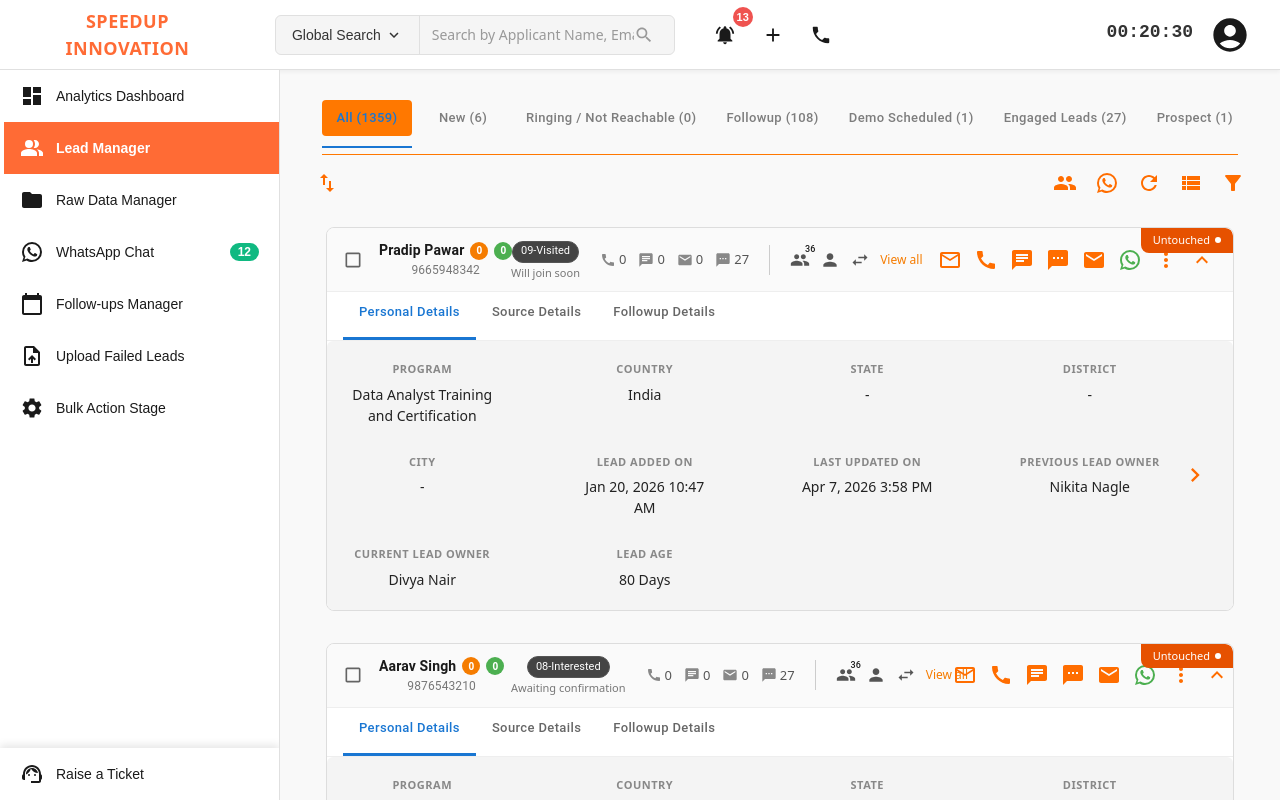
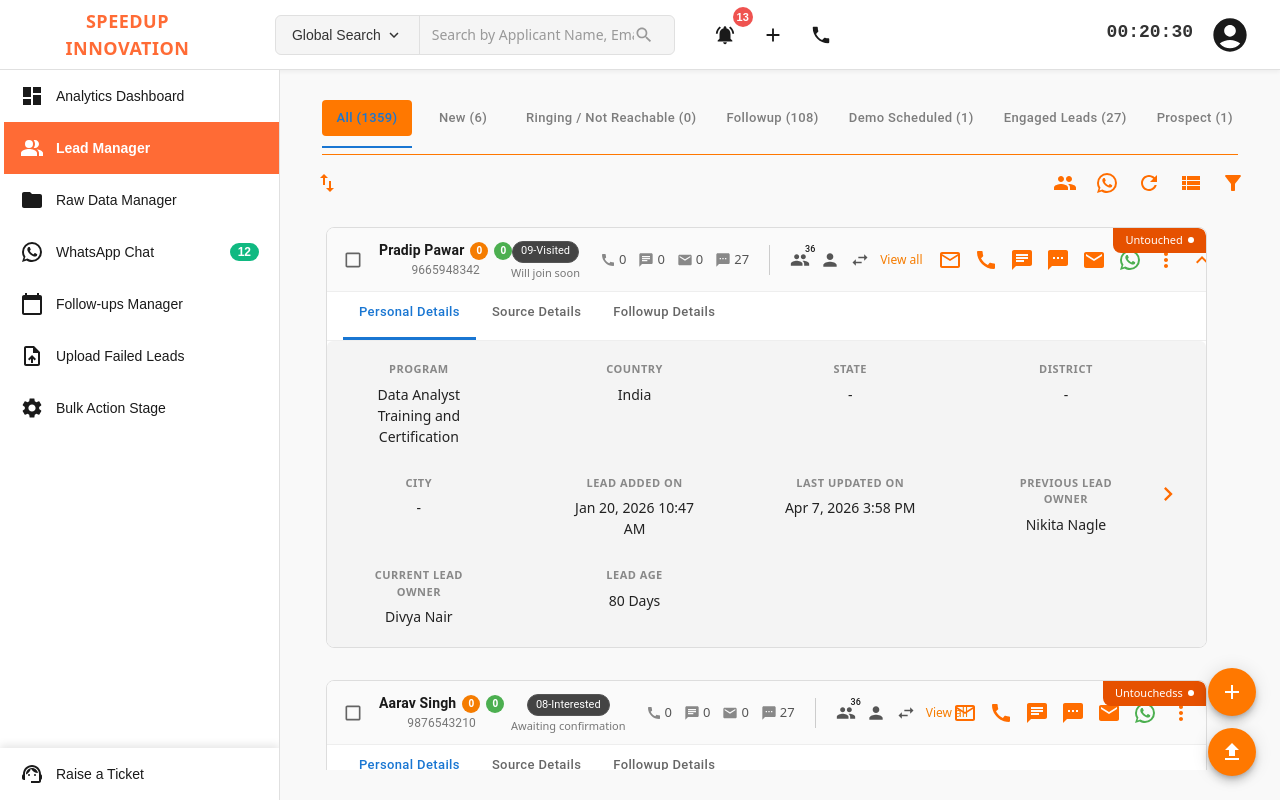
Before and after one commit to devifai-2026/extraaedge-admin, a React (Vite) app in the folder extraedge-admin/: page /leadlist in a window 1280 px wide. Shown: the top 800 px of the page. Built offline with nearby package versions, Linux system fonts and the light colour scheme; sample sign-in values are in the browser's storage.

Commit message:
Ui changes

```diff
--- a/extraedge-admin/src/components/Layout/Layout.css
+++ b/extraedge-admin/src/components/Layout/Layout.css
@@ -16,8 +16,8 @@
   margin-left: 280px;
   padding: 30px;
   background-color: #f9f9f9;
-  overflow-y: auto;
-  min-height: calc(100vh - 70px);
+  overflow: hidden;
+  height: calc(100vh - 70px);
 }
 
 /* Responsive design */
--- a/extraedge-admin/src/components/LeadCard/LeadCard.css
+++ b/extraedge-admin/src/components/LeadCard/LeadCard.css
@@ -5,6 +5,7 @@
   overflow: hidden;
   background: #fff;
   position: relative;
+  width: 97%
 }
 
 /* HEADER */
--- a/extraedge-admin/src/components/LeadCard/LeadCard.jsx
+++ b/extraedge-admin/src/components/LeadCard/LeadCard.jsx
@@ -31,6 +31,7 @@ const LEadCardDataArray = [
         phone: "9665948342",
         status: "09-Visited",
         subStatus: "Will join soon",
+        value: "Untouched",
         personal: {
             program: "Data Analyst Training and Certification",
             country: "India",
@@ -61,6 +62,7 @@ const LEadCardDataArray = [
         name: "Aarav Singh",
         phone: "9876543210",
         status: "08-Interested",
+         value: "Untouchedss",
         subStatus: "Awaiting confirmation",
         personal: {
             program: "Advanced Python Development",
@@ -92,6 +94,7 @@ const LEadCardDataArray = [
         name: "Sneha Desai",
         phone: "9123456789",
         status: "10-Enrolled",
+         value: "",
         subStatus: "Active student",
         personal: {
             program: "Full Stack Web Development",
@@ -123,6 +126,7 @@ const LEadCardDataArray = [
         name: "Rohit Verma",
         phone: "9555666777",
         status: "05-Qualified",
+         value: "Untouched",
         subStatus: "Negotiation phase",
         personal: {
             program: "Data Science with ML",
@@ -154,6 +158,7 @@ const LEadCardDataArray = [
         name: "Priya Nair",
         phone: "9888999000",
         status: "07-Requirement Match",
+         value: "",
         subStatus: "Needs demo",
         personal: {
             program: "UI/UX Design Bootcamp",
@@ -255,9 +260,11 @@ const LeadCard = ({ lead }) => {
                 </div>
 
                 {/* UNTOUCHED BADGE */}
-                <div className="untouched-badge">
-                    Untouched <span className="untouched-dot" />
-                </div>
+                {lead.value && (
+                    <div className="untouched-badge">
+                        {lead.value} <span className="untouched-dot" />
+                    </div>
+                )}
 
             </div>
 
--- a/extraedge-admin/src/pages/LeadList/LeadList.css
+++ b/extraedge-admin/src/pages/LeadList/LeadList.css
@@ -4,6 +4,33 @@
   height: 100%;
 }
 
+.lead-list-tabs {
+  flex-shrink: 0;
+}
+
 .lead-list-bottomcontainer {
   flex-shrink: 0;
 }
+
+.lead-card-scroll-area {
+  flex: 1;
+  min-height: 0;
+  overflow-y: auto;
+  -webkit-overflow-scrolling: touch;
+  scrollbar-width: none; /* Firefox */
+}
+
+/* Hide scrollbar for a cleaner Facebook-like look */
+.lead-card-scroll-area::-webkit-scrollbar {
+  width: 0;
+}
+
+.fab-container {
+  position: fixed;
+  bottom: 24px;
+  right: 24px;
+  display: flex;
+  flex-direction: column;
+  gap: 12px;
+  z-index: 1000;
+}
--- a/extraedge-admin/src/pages/LeadList/LeadList.jsx
+++ b/extraedge-admin/src/pages/LeadList/LeadList.jsx
@@ -1,5 +1,5 @@
 import React, { useState } from "react";
-import { Tabs, Tab, Box, IconButton } from "@mui/material";
+import { Tabs, Tab, Box, IconButton, Fab } from "@mui/material";
 import './LeadList.css';
 import SwapVertIcon from "@mui/icons-material/SwapVert";
 import GroupIcon from "@mui/icons-material/Group";
@@ -7,6 +7,8 @@ import RefreshIcon from "@mui/icons-material/Refresh";
 import ViewListIcon from "@mui/icons-material/ViewList";
 import FilterAltIcon from "@mui/icons-material/FilterAlt";
 import WhatsAppIcon from '@mui/icons-material/WhatsApp';
+import AddIcon from '@mui/icons-material/Add';
+import FileUploadIcon from '@mui/icons-material/FileUpload';
 
 import LeadCardContainer from "../../components/LeadCard/LeadCard";
 
@@ -34,10 +36,8 @@ const LeadList = () => {
     const [tab, setTab] = useState(0);
     return (
         <div className="lead-list-maincontainer">
-            <div className="lead-list-maincontainer">
-
-                {/* INNER WRAPPER (important) */}
-                <div style={{ padding: "0 12px" }}>
+            {/* TABS SECTION */}
+            <div className="lead-list-tabs" style={{ padding: "0 12px" }}>
 
                 <Tabs
                     value={value}
@@ -76,9 +76,6 @@ const LeadList = () => {
                         marginTop: "6px",
                     }}
                 />
-
-                </div>
-
 
             </div>
 
@@ -124,8 +121,32 @@ const LeadList = () => {
                     </Box>
                 </div>
             </div>
-            <div>
+            <div className="lead-card-scroll-area">
                 <LeadCardContainer />
+            </div>
+
+            {/* Floating Action Buttons */}
+            <div className="fab-container">
+                <Fab
+                    size="medium"
+                    sx={{
+                        backgroundColor: "#ff7800",
+                        color: "#fff",
+                        "&:hover": { backgroundColor: "#e66a00" },
+                    }}
+                >
+                    <AddIcon />
+                </Fab>
+                <Fab
+                    size="medium"
+                    sx={{
+                        backgroundColor: "#ff7800",
+                        color: "#fff",
+                        "&:hover": { backgroundColor: "#e66a00" },
+                    }}
+                >
+                    <FileUploadIcon />
+                </Fab>
             </div>
         </div>
     );
```
Lines whose indentation alone changed are shown as unchanged.
